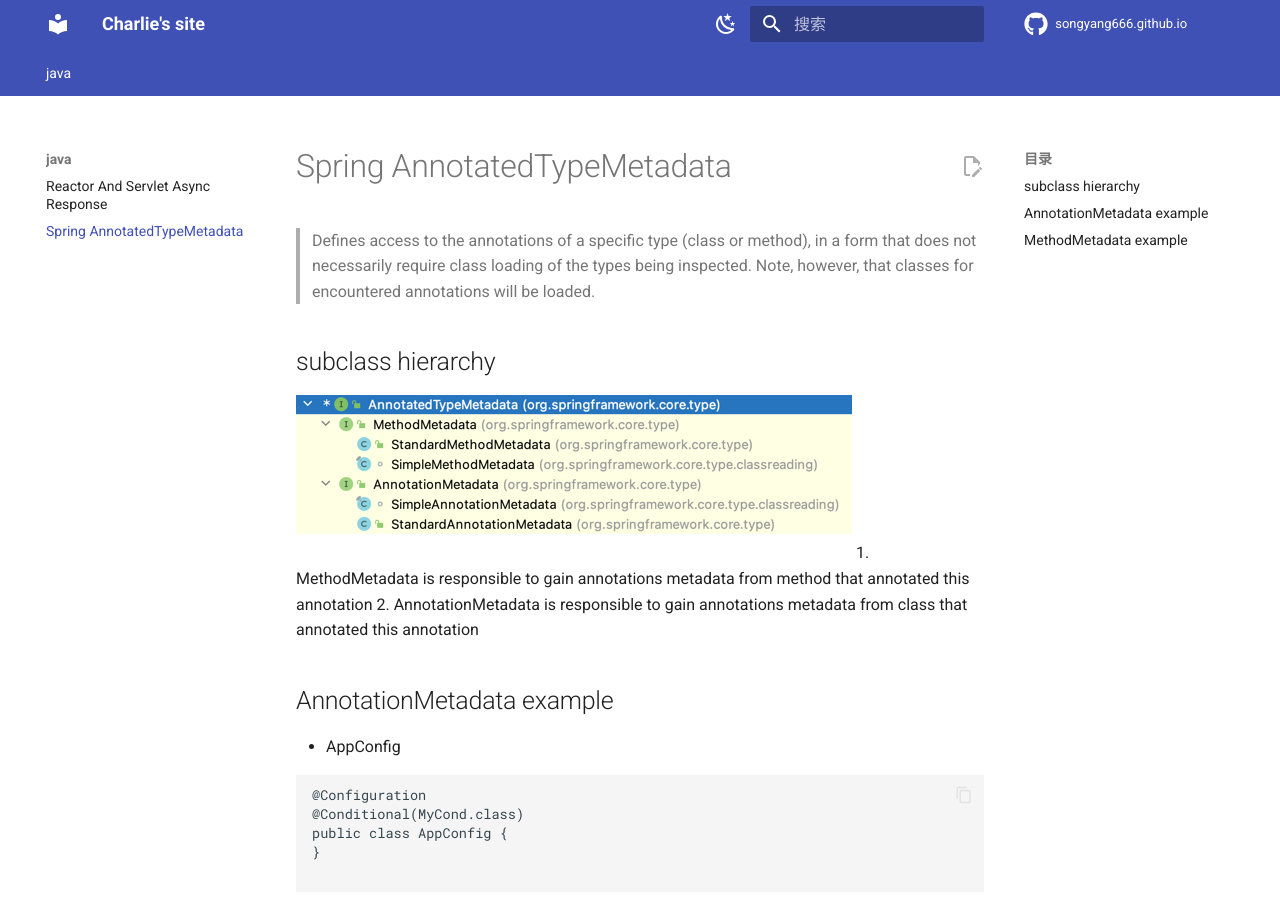
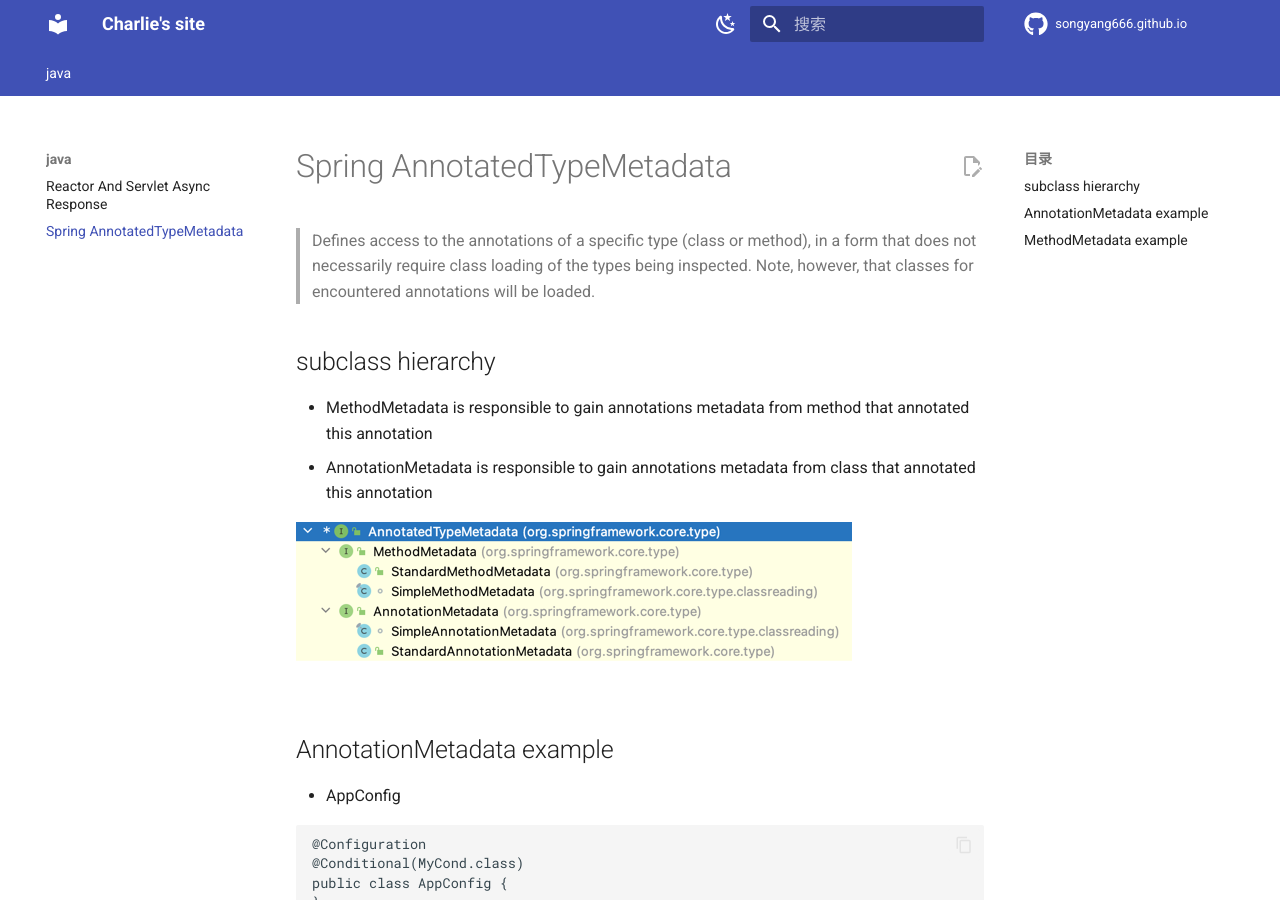
Before and after one commit to songyang666/songyang666.github.io, an MkDocs documentation site: the page built from docs/java/AnnotatedTypeMetadata.md, in a window 1280 px wide and 900 px high. Built offline with MkDocs 1.6.1 and Material for MkDocs 9.7.7, drawn with Linux system fonts in a browser that asks for light colours; comment, search, counter and statistics services are not loaded.

Commit message:
AnnotatedTypeMetadata

```diff
--- a/docs/java/AnnotatedTypeMetadata.md
+++ b/docs/java/AnnotatedTypeMetadata.md
@@ -3,9 +3,10 @@
 
 
 ## subclass hierarchy
+- MethodMetadata is responsible to gain annotations metadata from method that annotated this annotation
+- AnnotationMetadata is responsible to gain annotations metadata from class that annotated this annotation
+
 ![img.png](../resources/images/AnnotatedTypeMetadata_sub.png)
-1. MethodMetadata is responsible to gain annotations metadata from method that annotated this annotation
-2. AnnotationMetadata is responsible to gain annotations metadata from class that annotated this annotation
 
 ## AnnotationMetadata example
 - AppConfig
```
